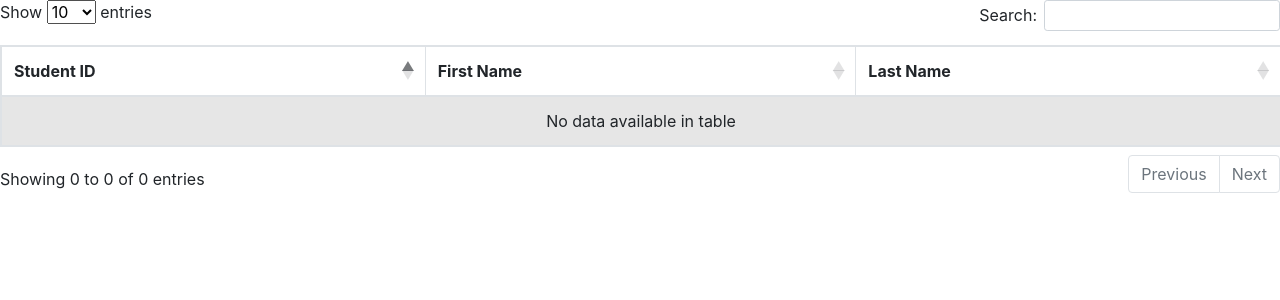
After one commit to shukryzablah/cise_app, a Flask app: page /search-results in a window 1280 px wide. The commit adds this page. Shown: the top 300 px of the page. Run offline with Flask 2, Linux system fonts and the light colour scheme; data that the repository does not hold is empty; some libraries are stand-ins or nearby versions.

Commit message:
added results page

```diff
--- a/cise-app/cise/templates/home.html
+++ b/cise-app/cise/templates/home.html
@@ -6,8 +6,7 @@
     <meta name="viewport" content="width=device-width, initial-scale=1.0">
     <meta http-equiv="X-UA-Compatible" content="ie=edge">
     <title>CISE Student Directory</title>
-    <link rel="stylesheet" href="https://stackpath.bootstrapcdn.com/bootstrap/4.1.3/css/bootstrap.min.css" integrity="sha384-MCw98/SFnGE8fJT3GXwEOngsV7Zt27NXFoaoApmYm81iuXoPkFOJwJ8ERdknLPMO"
-        crossorigin="anonymous">
+    <link rel="stylesheet" href="https://stackpath.bootstrapcdn.com/bootstrap/4.1.3/css/bootstrap.min.css" integrity="sha384-MCw98/SFnGE8fJT3GXwEOngsV7Zt27NXFoaoApmYm81iuXoPkFOJwJ8ERdknLPMO" crossorigin="anonymous">
 </head>
 
 <body>
--- /dev/null
+++ b/cise-app/cise/templates/results.html
@@ -0,0 +1,43 @@
+<!DOCTYPE html>
+<html>
+
+<head>
+    <meta charset="UTF-8">
+    <meta name="viewport" content="width=device-width, initial-scale=1.0">
+    <meta http-equiv="X-UA-Compatible" content="ie=edge">
+    <title>CISE Student Directory</title>
+    <link rel="stylesheet" href="https://cdn.datatables.net/1.10.20/css/dataTables.bootstrap4.min.css">
+    <link rel="stylesheet" href="https://stackpath.bootstrapcdn.com/bootstrap/4.1.3/css/bootstrap.min.css" integrity="sha384-MCw98/SFnGE8fJT3GXwEOngsV7Zt27NXFoaoApmYm81iuXoPkFOJwJ8ERdknLPMO" crossorigin="anonymous">
+</head>
+
+
+<body>
+  <table id="studentstbl" class="table table-striped table-bordered">
+    <thead>
+      <tr>
+	<th>Student ID</th>
+	<th>First Name</th>
+	<th>Last Name</th>
+      </tr>
+    </thead>
+  </table>
+
+  <script src="https://ajax.googleapis.com/ajax/libs/jquery/2.1.4/jquery.min.js"></script>
+  <script src="https://cdn.datatables.net/1.10.20/js/jquery.dataTables.min.js"></script>
+  <script src="https://cdn.datatables.net/1.10.20/js/dataTables.bootstrap4.min.js"></script>
+  <script>
+    var table_data = {{data | safe}}
+    $(document).ready(function () {
+        $('#studentstbl').DataTable({
+	    "data": table_data,
+	    "columns": [
+		{"data": "sid"},
+                {"data": "legal_first"},
+                {"data": "legal_last"}
+	    ]
+        });
+    });
+  </script>
+</body>
+
+</html>
--- a/cise-app/cise/views.py
+++ b/cise-app/cise/views.py
@@ -1,7 +1,7 @@
 from cise import app
 from cise.models import Student, Passport
 
-from flask import jsonify, request, redirect, url_for, render_template
+from flask import jsonify, request, redirect, url_for, render_template, json
 
 
 @app.route('/')
@@ -32,15 +32,14 @@ def get_student_passport():
 @app.route('/search', methods=['POST'])
 def handle_search_request():
     return redirect(
-        url_for("get_search_results", **request.form, _method="GET")
+        url_for("render_results", **request.form, _method="GET")
     )
 
 
-@app.route('/search-results', methods=["GET", "POST"])
-def get_search_results():
+def get_search_results(**kwargs):
     # First get possible values to filter by.
-    first_name = request.args.get("first", None)
-    country = request.args.get("country", None)
+    first_name = kwargs.pop("first_name", None)
+    country = kwargs.pop("country", None)
     # Then construct the appropriate query by filtering.
     query = Student.query.join(Student.passport_id)
     if(first_name is not None and first_name != ""):
@@ -49,4 +48,13 @@ def get_search_results():
         query = query.filter(Passport.country == country)
     # Execute the query and return response.
     results = query.all()
-    return jsonify([result.serialize() for result in results])
+    return json.dumps([result.serialize() for result in results])
+
+
+@app.route('/search-results')
+def render_results():
+    first_name = request.args.get("first", None)
+    country = request.args.get("country", None)
+    results = get_search_results(first_name=first_name,
+                                 country=country)
+    return render_template("results.html", data=results)
```
